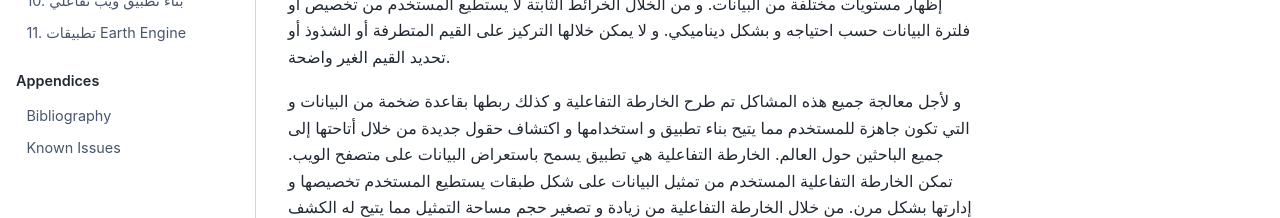
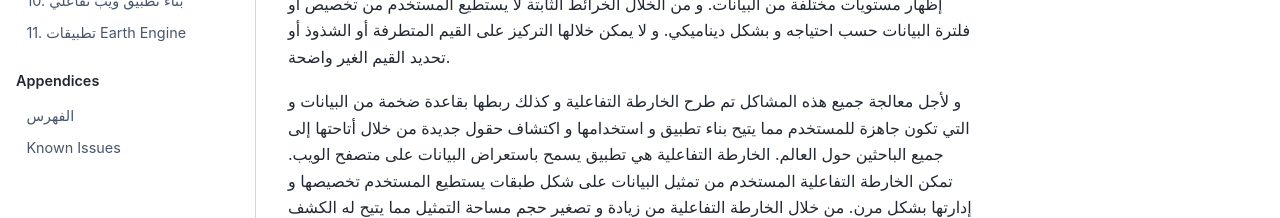
Before and after one commit to giswqs/geebook-arabic, a Jupyter Book: the page built from chapters/02_maps.md, in a window 1280 px wide and 900 px high, scrolled down 532 px. Shown: the part 682-900 px from the top of the window. Built offline with Jupyter Book 1.0.4 settings and Sphinx 7.4.7 and the Sphinx Book theme 1.1.4, drawn with Linux system fonts in a browser that asks for light colours.

Commit message:
Update bibliography.md

````diff
--- a/chapters/bibliography.md
+++ b/chapters/bibliography.md
@@ -1,4 +1,4 @@
-# Bibliography
+# الفهرس
 
 ```{bibliography}
 
````
